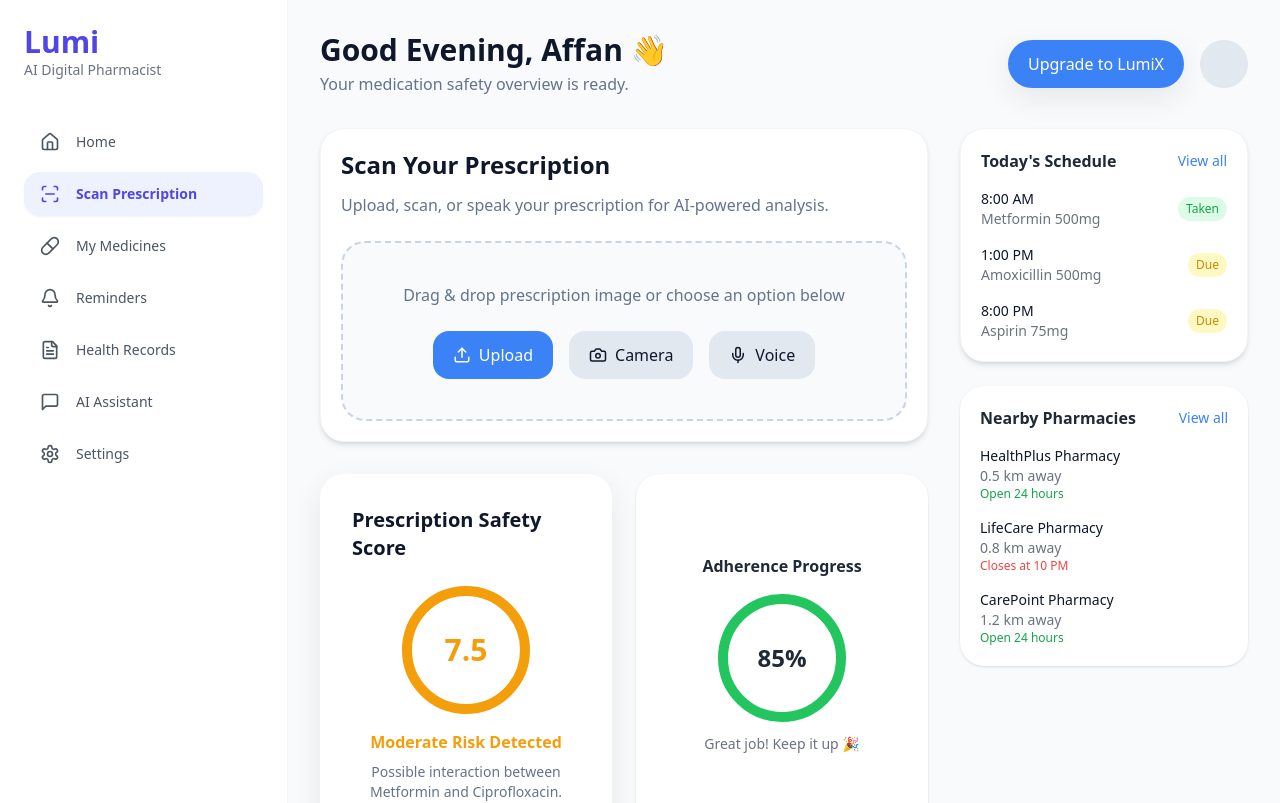
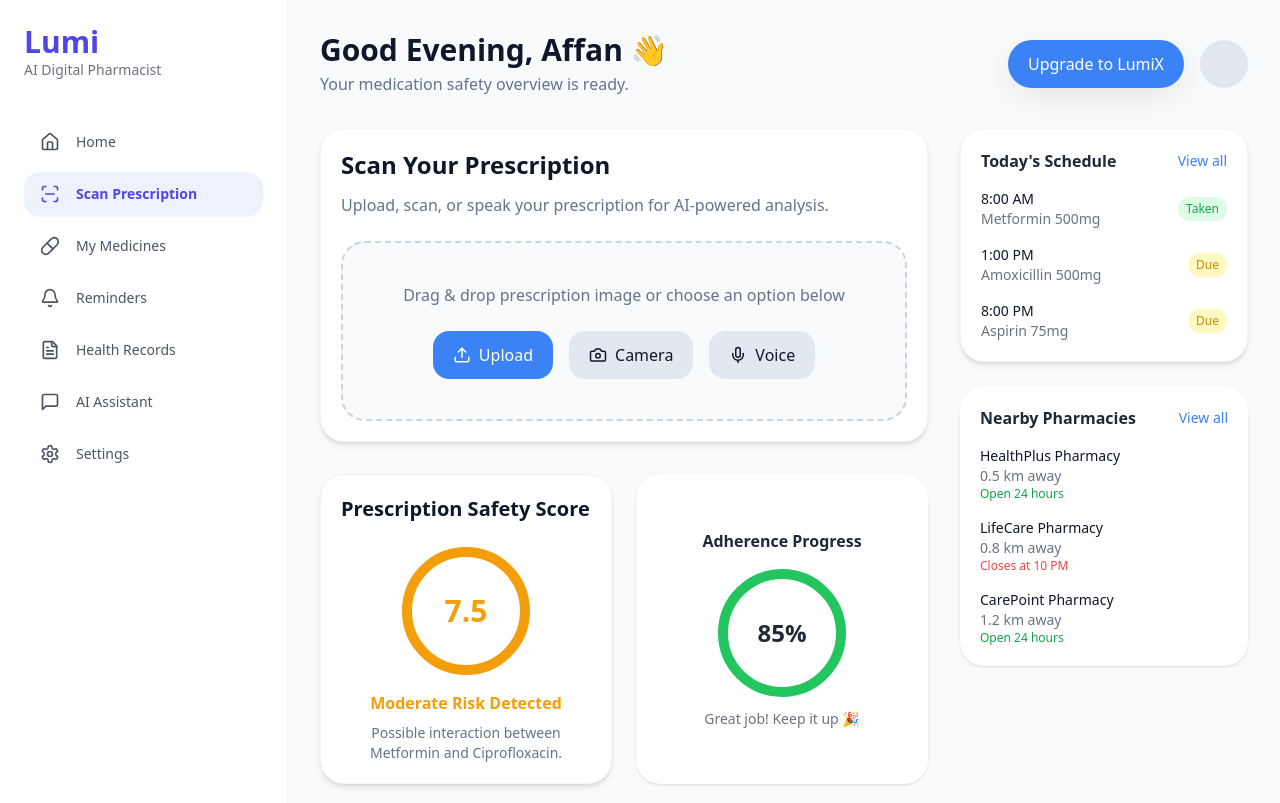
Before and after one commit to rxaliaffan/Lumi-AI, a Next.js app: page / in a window 1280 px wide. Shown: the top 803 px of the page. Built offline with nearby package versions, Linux system fonts and the light colour scheme.

Commit message:
Update RiskScore.js

```diff
--- a/components/RiskScore.js
+++ b/components/RiskScore.js
@@ -1,14 +1,19 @@
 export default function RiskScore() {
   return (
-    <div className="bg-white rounded-2xl shadow-soft p-8 h-full">
-      <h3 className="text-xl font-semibold mb-6">Prescription Safety Score</h3>
+    <div className="card h-full">
+      <h3 className="text-xl font-semibold mb-6">
+        Prescription Safety Score
+      </h3>
 
       <div className="flex flex-col items-center justify-center">
         <div className="w-32 h-32 rounded-full border-[10px] border-warning flex items-center justify-center mb-4">
           <span className="text-3xl font-bold text-warning">7.5</span>
         </div>
 
-        <p className="text-warning font-semibold">Moderate Risk Detected</p>
+        <p className="text-warning font-semibold">
+          Moderate Risk Detected
+        </p>
+
         <p className="text-sm text-slate-500 mt-2 text-center">
           Possible interaction between Metformin and Ciprofloxacin.
         </p>
```
